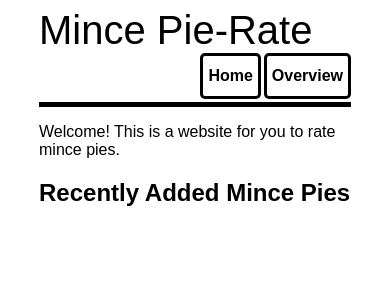
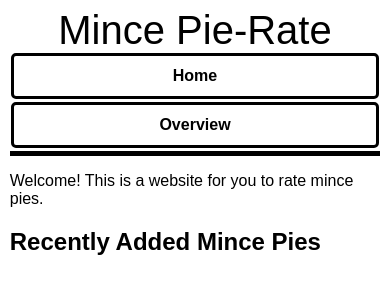
Before and after one commit to MattJamesChampion/mince-pie-rate, a Django app: page / in a window 390 px wide. Shown: the top 300 px of the page. Run offline with Django 3.2, Linux system fonts and the light colour scheme; data that the repository does not hold is empty.

Commit message:
Add CSS for responsive design

```diff
--- a/website/rate/static/rate/style.css
+++ b/website/rate/static/rate/style.css
@@ -39,3 +39,23 @@ body {
     margin-left: auto;
     margin-right: auto;
 }
+
+@media screen and (max-width: 550px) {
+    body {
+        width: 95%;
+    }
+    #main-header a {
+        float: none;
+        display: block;
+        text-align: center;
+    }
+    #page-navigation {
+        float: none;
+    }
+    #page-navigation a {
+        width: 95%;
+        text-align: center;
+        margin-left: auto;
+        margin-right: auto;
+    }
+  }
```
